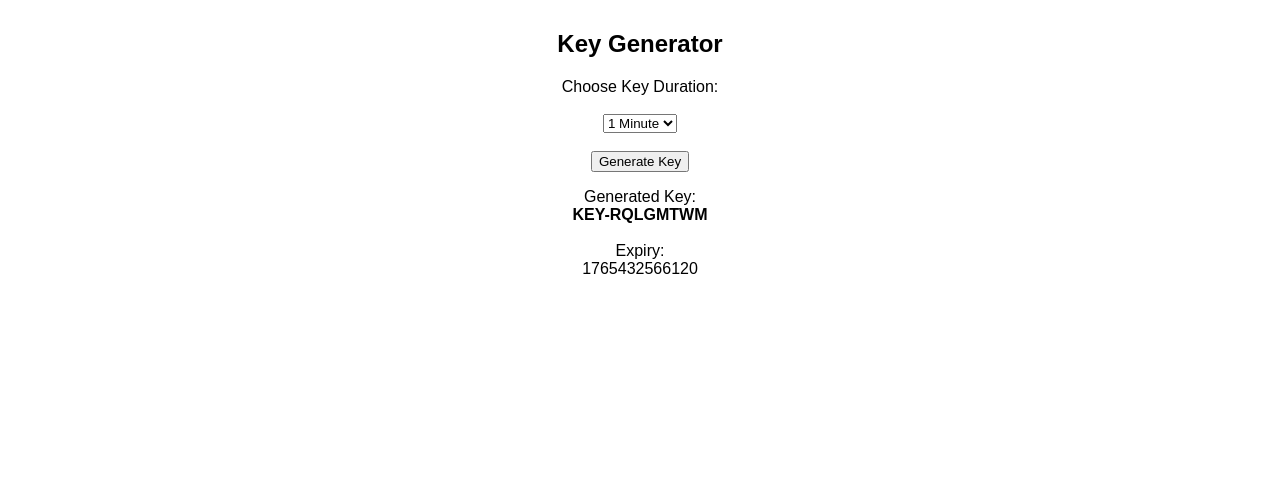
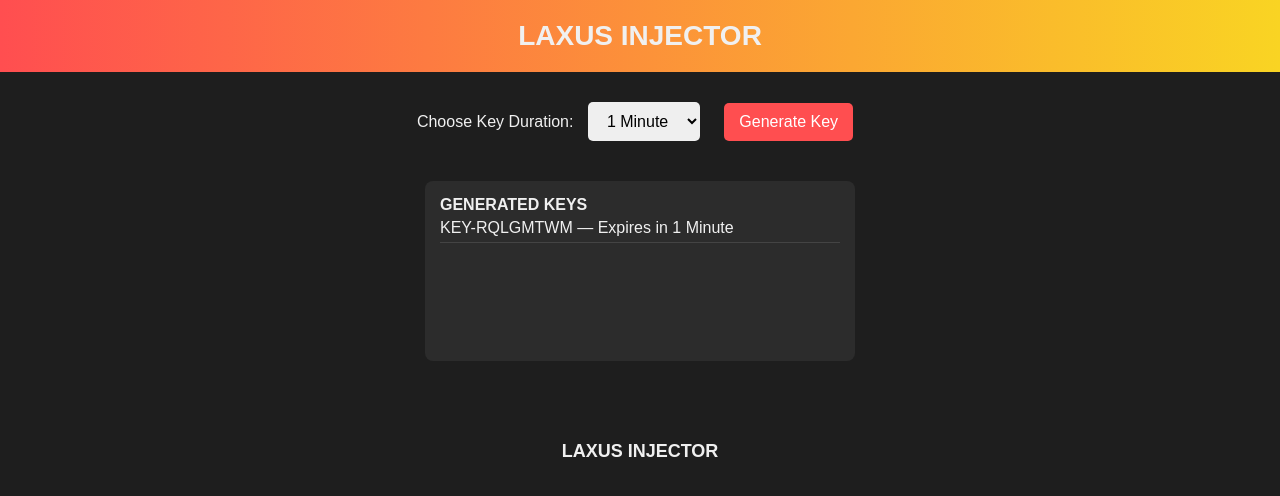
Before and after one commit to DAMNLaxus/Laxus-Key-Generator, a plain HTML site: page index.html in a window 1280 px wide. Both pictures are taken after a click on the button "Generate Key". Drawn offline with Linux system fonts and the light colour scheme.

Commit message:
Update index.html

```diff
--- a/index.html
+++ b/index.html
@@ -1,45 +1,112 @@
 <!DOCTYPE html>
 <html>
-<body style="font-family: Arial;text-align:center;margin-top:30px;">
+<head>
+  <meta charset="UTF-8">
+  <title>Laxus Injector Keygen</title>
+  <style>
+    body {
+      background-color: #1e1e1e;
+      color: #f0f0f0;
+      font-family: 'Arial', sans-serif;
+      text-align: center;
+      margin: 0;
+      padding: 0;
+    }
+    header {
+      background: linear-gradient(90deg, #ff4e50, #f9d423);
+      padding: 20px;
+      font-size: 28px;
+      font-weight: bold;
+    }
+    .container {
+      padding: 20px;
+    }
+    select, button {
+      padding: 10px 15px;
+      margin: 10px;
+      font-size: 16px;
+      border-radius: 5px;
+      border: none;
+    }
+    button {
+      background-color: #ff4e50;
+      color: #fff;
+      cursor: pointer;
+    }
+    button:hover {
+      background-color: #f9d423;
+      color: #000;
+    }
+    .generated-keys {
+      margin-top: 30px;
+      text-align: left;
+      max-width: 400px;
+      margin-left: auto;
+      margin-right: auto;
+      background-color: #2c2c2c;
+      padding: 15px;
+      border-radius: 8px;
+      min-height: 150px;
+    }
+    footer {
+      margin-top: 40px;
+      padding: 20px;
+      font-weight: bold;
+      font-size: 18px;
+    }
+    .key-item {
+      border-bottom: 1px solid #444;
+      padding: 5px 0;
+    }
+  </style>
+</head>
+<body>
 
-<h2>Key Generator</h2>
+<header>LAXUS INJECTOR</header>
 
-<label>Choose Key Duration:</label><br><br>
+<div class="container">
+  <label for="time">Choose Key Duration:</label>
   <select id="time">
     <option value="1m">1 Minute</option>
     <option value="1h">1 Hour</option>
     <option value="1d">1 Day</option>
     <option value="lifetime">Lifetime</option>
   </select>
-
-<br><br>
   <button onclick="generateKey()">Generate Key</button>
 
-<p id="result"></p>
+  <div class="generated-keys" id="generatedKeys">
+    <strong>GENERATED KEYS</strong>
+    <div id="keysList"></div>
+  </div>
+</div>
+
+<footer>LAXUS INJECTOR</footer>
 
 <script>
-function generateKey(){
+function generateKey() {
     const type = document.getElementById("time").value;
     const key = "KEY-" + Math.random().toString(36).substring(2,10).toUpperCase();
 
-    let expiry = "";
+    let expiryText = "";
 
     if(type==="1m"){
-        expiry = Date.now() + (1 * 60 * 1000);
+        expiryText = "Expires in 1 Minute";
     } else if(type==="1h"){
-        expiry = Date.now() + (60 * 60 * 1000);
+        expiryText = "Expires in 1 Hour";
     } else if(type==="1d"){
-        expiry = Date.now() + (24 * 60 * 60 * 1000);
+        expiryText = "Expires in 1 Day";
     } else {
-        expiry = "lifetime";
+        expiryText = "Lifetime Key";
     }
 
-    // OUTPUT
-    document.getElementById("result").innerHTML =
-      "Generated Key:<br><b>" + key + "</b><br><br>Expiry:<br>" + expiry;
+    const keysList = document.getElementById("keysList");
+    const keyDiv = document.createElement("div");
+    keyDiv.className = "key-item";
+    keyDiv.textContent = key + " — " + expiryText;
+    keysList.prepend(keyDiv);
 
-    // Copy to clipboard
-    navigator.clipboard.writeText(key + "|" + expiry);
+    // Copy key to clipboard automatically
+    navigator.clipboard.writeText(key + "|" + expiryText);
 }
 </script>
 
```
Lines whose indentation alone changed are shown as unchanged.
